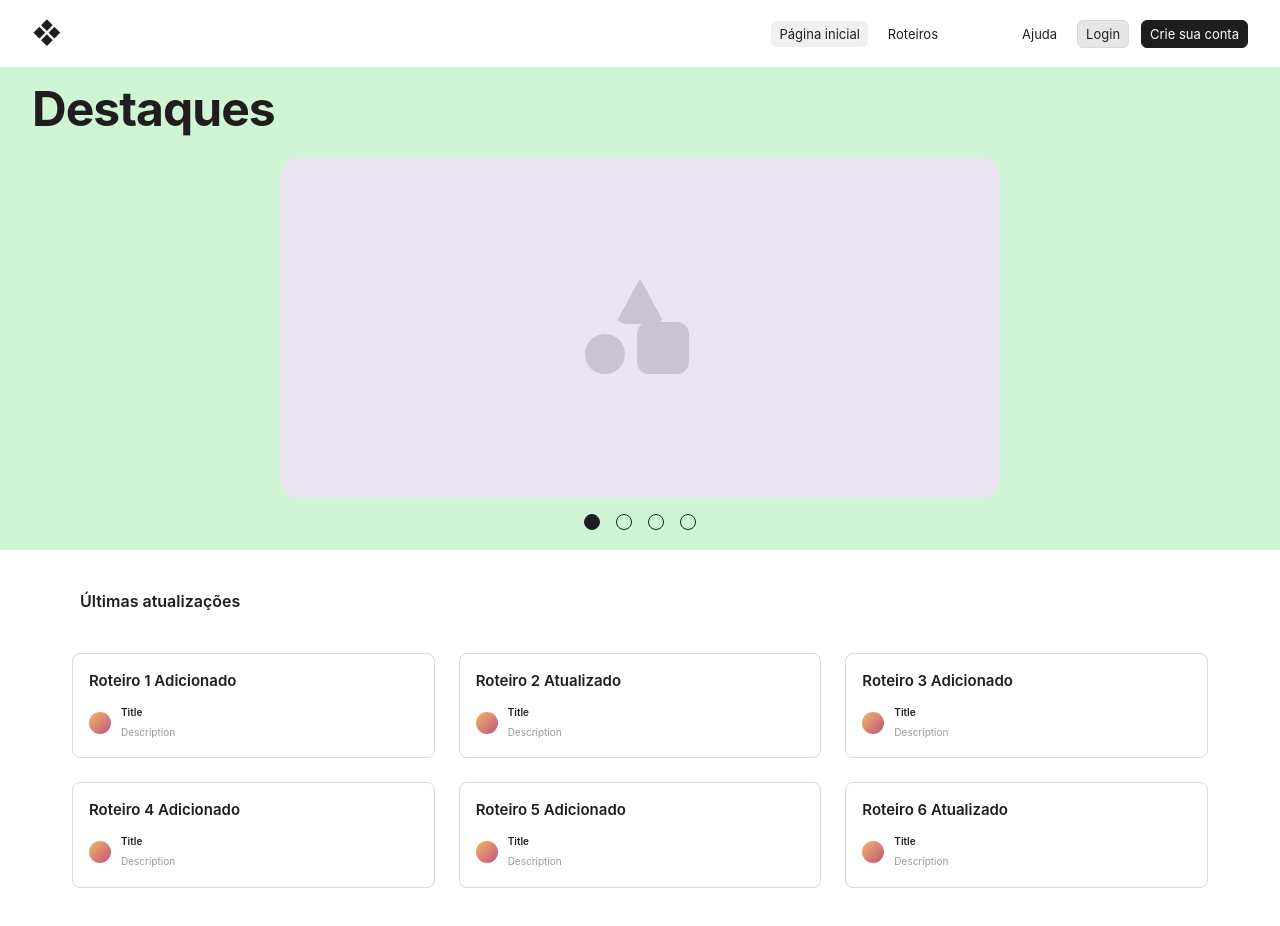
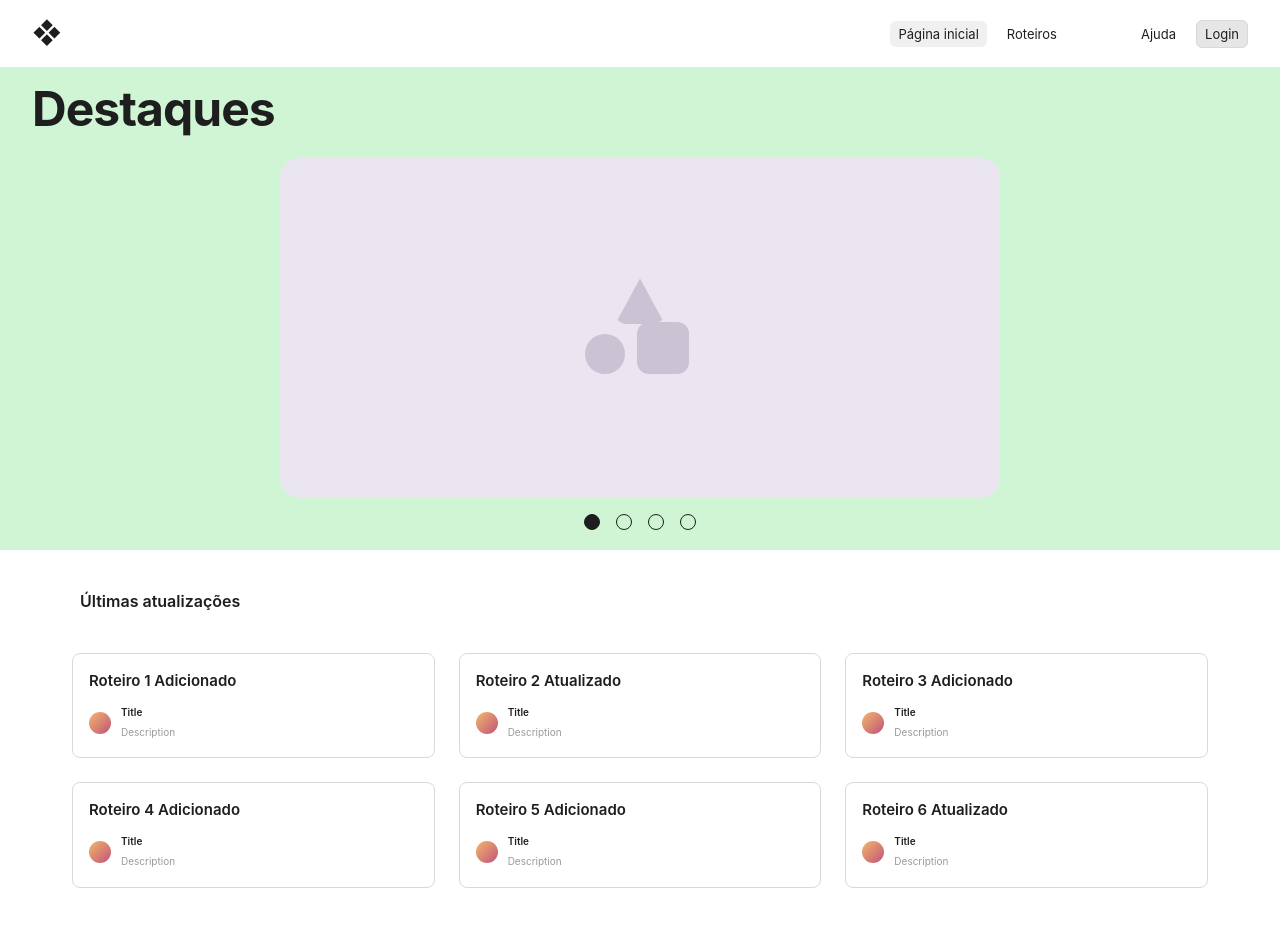
Before and after one commit to gabe1405/roteiros-app, a Next.js app: page / in a window 1280 px wide. Shown: the top 926 px of the page. Built offline with nearby package versions, Linux system fonts and the light colour scheme.

Commit message:
Update Header.js

```diff
--- a/components/Header.js
+++ b/components/Header.js
@@ -15,7 +15,6 @@ export default function Header() {
         <Link href="/roteiros" className={ativo("/roteiros")}>Roteiros</Link>
         <Link href="#" className="espaco">Ajuda</Link>
         <Link href="/login" className="btn">Login</Link>
-        <Link href="#" className="btn escuro">Crie sua conta</Link>
       </nav>
     </header>
   );
```
